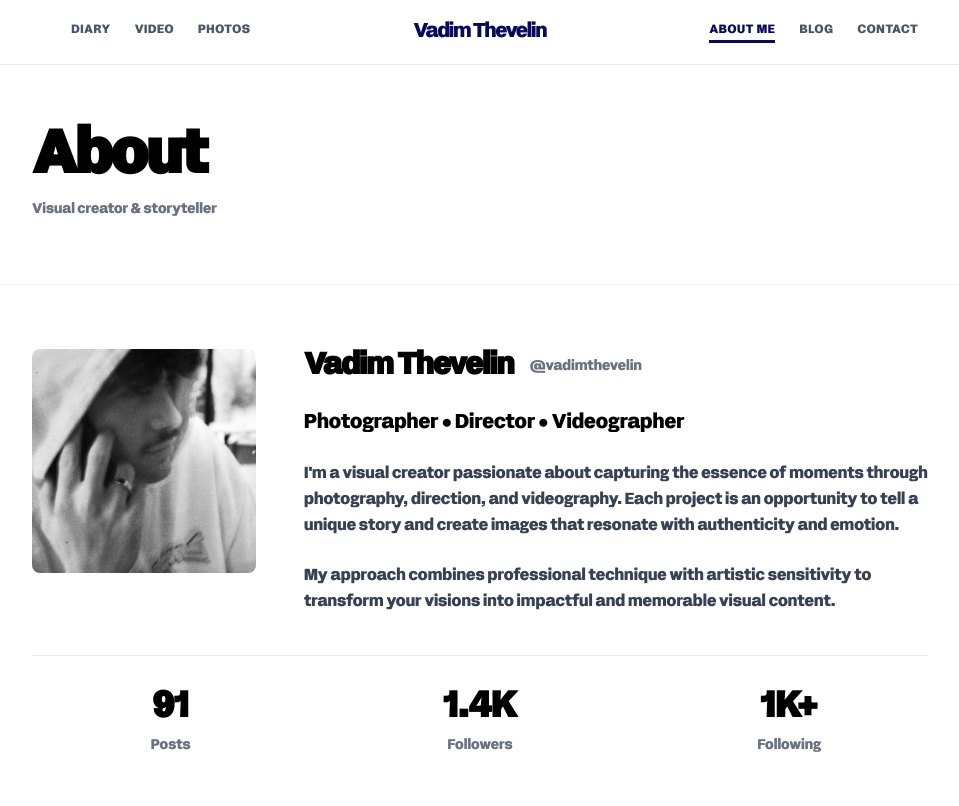
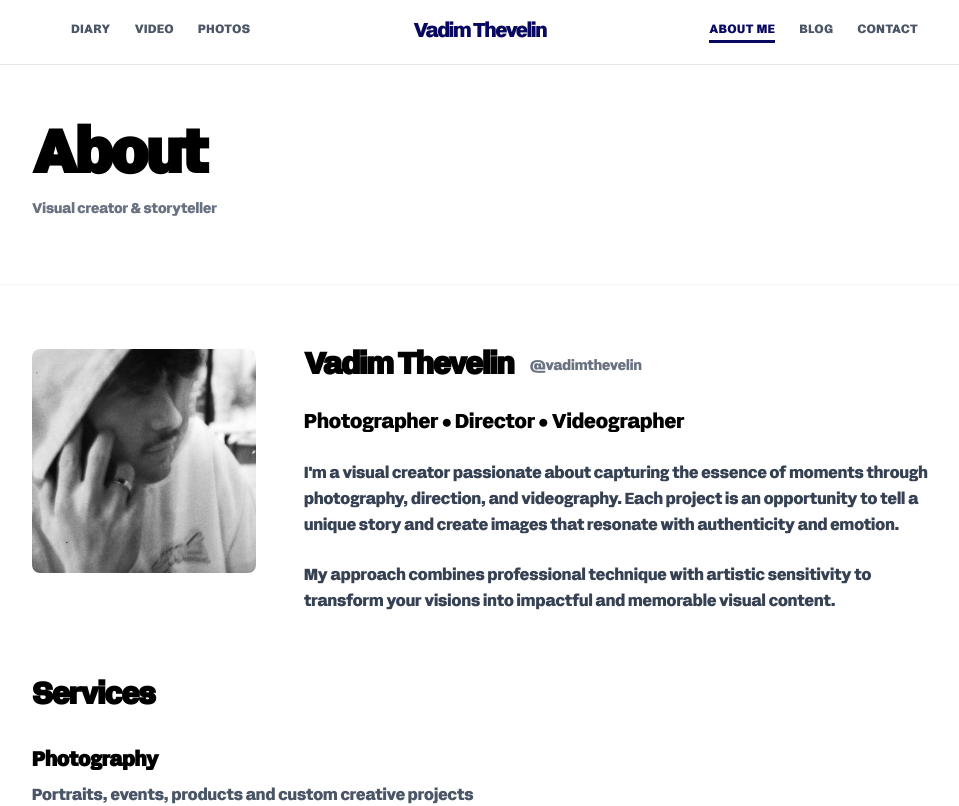
Before and after one commit to Ryansdee/vath, a Next.js app: page /about in a window 1280 px wide. Shown: the top 806 px of the page, without its empty margins (160-1119 px from the left). Built offline with nearby package versions, Linux system fonts and the light colour scheme.

Commit message:
modified:   src/app/about/page.tsx

```diff
--- a/src/app/about/page.tsx
+++ b/src/app/about/page.tsx
@@ -67,24 +67,6 @@ export default function AboutPage() {
                     My approach combines professional technique with artistic sensitivity to transform
                     your visions into impactful and memorable visual content.
                   </p>
-                </div>
-              </div>
-            </div>
-
-            {/* Stats */}
-            <div className="mt-10 pt-8 border-t border-gray-200">
-              <div className="grid grid-cols-3 gap-8 text-center">
-                <div>
-                  <div className="text-3xl md:text-4xl font-bold text-black mb-2">91</div>
-                  <div className="text-sm text-gray-500">Posts</div>
-                </div>
-                <div>
-                  <div className="text-3xl md:text-4xl font-bold text-black mb-2">1.4K</div>
-                  <div className="text-sm text-gray-500">Followers</div>
-                </div>
-                <div>
-                  <div className="text-3xl md:text-4xl font-bold text-black mb-2">1K+</div>
-                  <div className="text-sm text-gray-500">Following</div>
                 </div>
               </div>
             </div>
```
